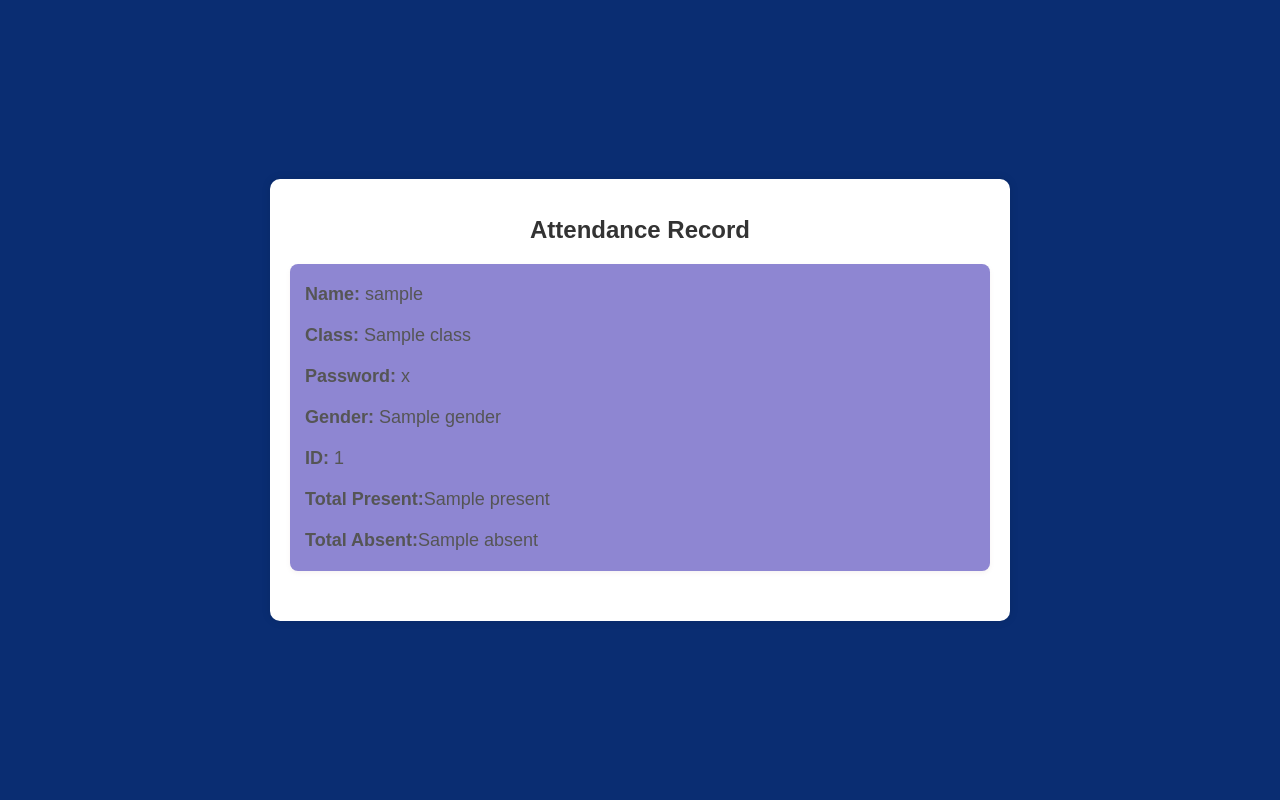
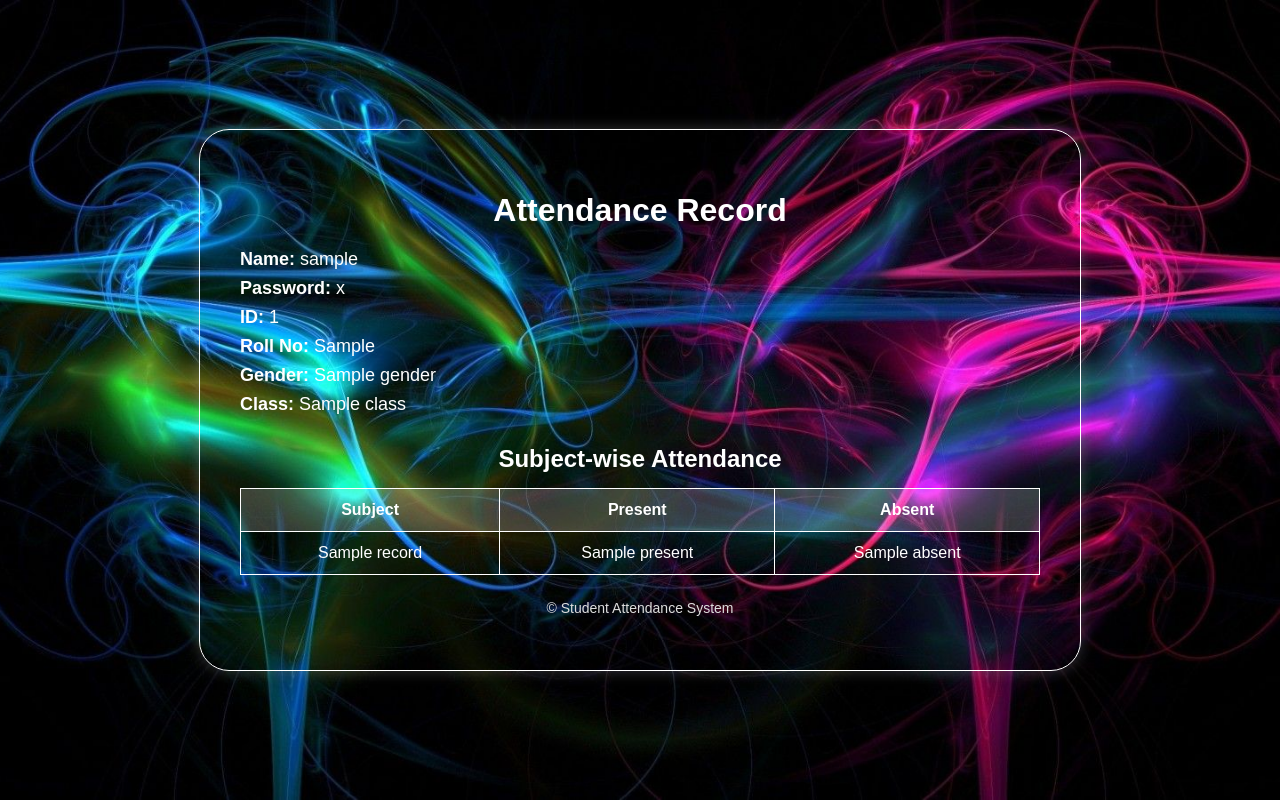
Before and after one commit to Stunner242/Team_Project, a Flask app: template templates/record.html in a window 1280 px wide. Run offline with Flask 3, Linux system fonts and the light colour scheme; the template is opened without the code that fills it: most values are stand-ins (such as "Sample title", 1, 10 or a date in 2020).

Commit message:
subject wise attdence will be record

```diff
--- a/All_Student_data.py
+++ b/All_Student_data.py
@@ -1,11 +1,11 @@
 import mysql.connector
-def get_all_student(class_name):
+def get_all_student(class_name,subject_name):
     try:
         # Connect to the database
         conn = mysql.connector.connect(host='localhost', user='root', password='Golu123', database='garvit')
         cursor = conn.cursor()
-        select_query = "SELECT id,username,gender,class,present,absent FROM student where class = %s"
-        cursor.execute(select_query,(class_name,))
+        select_query = "SELECT id,username,gender,class,present,absent FROM student where class = %s AND subject_name = %s"
+        cursor.execute(select_query,(class_name,subject_name))
         result = cursor.fetchall()
         conn.close()
         student_data = []
--- a/Main.py
+++ b/Main.py
@@ -30,20 +30,23 @@ def register_teacher():
 @app.route('/teacher-dashboard')
 def teacher_dashboard():
     class_name = request.args.get('class_name', None)
+    subject_name = request.args.get('subject_name', None)
     username = request.args.get('username', None)
-    return render_template('TeacherDashBoard.html', class_name=class_name, username=username)  #
-
+    return render_template('TeacherDashBoard.html', class_name=class_name, subject_name=subject_name,username=username)  # This will render the TeacherDashBoard.html page with class_name and subject_name as parameters
 # Route for student registration
 @app.route('/register-student')
 def register_student():
     return render_template('Student.html')  #  This will render the Student.html
 @app.route('/take_attendance')
 def take_attendance():
-    return capture_images()  # Call the capture_images function to start capturing images
+    class_name = request.args.get('class_name', None)
+    subject_name = request.args.get('subject_name', None)
+    return capture_images(class_name,subject_name)  # Call the capture_images function to start capturing images
 @app.route('/show_student')
 def show_student():
    class_name = request.args.get('class_name', None)
-   student_data = get_all_student(class_name)  # Get all student data for the specified class
+   subject_name = request.args.get('subject_name', None)
+   student_data = get_all_student(class_name,subject_name)  # Get all student data for the specified class
    return render_template('show_student.html', students=student_data)  # Render the show_student.html template with the student data
 # Route to handle form submission
 @app.route('/start', methods=['POST'])
--- a/TakeAttdence.py
+++ b/TakeAttdence.py
@@ -2,7 +2,7 @@ from Match import generate_face_encodings_from_image
 import cv2
 import os
 import time
-def capture_images():
+def capture_images(class_name, subject_name):
     desktop_path = r"C:\Users\Lenovo\OneDrive\Desktop\307"
     os.makedirs(desktop_path, exist_ok=True)
 
@@ -25,7 +25,7 @@ def capture_images():
             filepath = os.path.join(desktop_path, filename)
             cv2.imwrite(filepath, frame)
             print(f"Image saved successfully to: {filepath}")
-            generate_face_encodings_from_image(filepath)
+            generate_face_encodings_from_image(filepath,class_name,subject_name)
 
 
         # Exit on 'q' press
--- a/templates/record.html
+++ b/templates/record.html
@@ -2,67 +2,79 @@
 <html lang="en">
 <head>
     <meta charset="UTF-8">
-    <meta name="viewport" content="width=device-width, initial-scale=1.0">
-    <title>Student Details</title>
+    <title>Student Attendance</title>
     <style>
         body {
             font-family: Arial, sans-serif;
-            background-color: #0a2d72;
+            background-image: url("{{ url_for('static', filename='css/bg.jpg') }}");
+            background-size: cover;
+            background-position: center;
+            background-attachment: fixed;
             margin: 0;
-            padding: 0;
+            height: 100vh;
             display: flex;
             justify-content: center;
             align-items: center;
-            height: 100vh;
         }
 
         .container {
-            width: 80%;
-            max-width: 700px;
-            background-color: #ffffff;
-            border-radius: 10px;
-            box-shadow: 0px 0px 10px rgba(0, 0, 0, 0.1);
-            padding: 20px;
-        }
-
-        .header {
+            background: transparent;
+            border: 1px solid #ffffff;
+            padding: 40px;
+            border-radius: 30px;
+            box-shadow: 0px 0px 15px rgba(255, 255, 255, 0.2);
+            width: 90%;
+            max-width: 800px;
+            color: white;
             text-align: center;
-            margin-bottom: 20px;
         }
 
         .header h1 {
-            font-size: 24px;
-            color: #333;
-        }
-
-        .student-info, .attendance-info {
+            font-size: 32px;
             margin-bottom: 20px;
-            padding: 15px;
-            border-radius: 8px;
-            background-color: #8e86d2;
-            box-shadow: 0px 2px 4px rgba(167, 142, 142, 0.1);
+            color: white;
         }
 
         .student-info {
-            display: grid;
-            grid-template-columns: 1fr;
-            gap: 10px;
             margin-bottom: 30px;
+            text-align: left;
         }
 
-        .student-info p, .attendance-info p {
-            margin: 5px 0;
+        .student-info p {
             font-size: 18px;
-            color: #555;
+            margin: 8px 0;
         }
 
-        .attendance-info {
-            text-align: center;
+        h2 {
+            margin-bottom: 15px;
+            color: white;
         }
 
-        .attendance-info p {
-            font-size: 20px;
-            font-weight: bold;
+        table {
+            width: 100%;
+            border-collapse: collapse;
+            margin-top: 10px;
+        }
+
+        th, td {
+            padding: 12px;
+            border: 1px solid #ffffff;
+            text-align: center;
+            color: white;
+        }
+
+        th {
+            background-color: rgba(255, 255, 255, 0.2);
+        }
+
+        tr:nth-child(even) {
+            background-color: rgba(255, 255, 255, 0.1);
+        }
+
+        .footer {
+            margin-top: 25px;
+            font-size: 14px;
+            color: #ddd;
         }
     </style>
 </head>
@@ -73,13 +85,36 @@
         </div>
 
         <div class="student-info">
-            <p><strong>Name:</strong> {{ student.username }}</p>
-            <p><strong>Class:</strong> {{ student.class }}</p>
-            <p><strong>Password:</strong> {{ student.password }}</p>
-            <p><strong>Gender:</strong> {{ student.gender }}</p>
-            <p><strong>ID:</strong> {{ student.id }}</p>
-            <p><strong>Total Present:</strong>{{student.present}}</p>
-            <p><strong>Total Absent:</strong>{{student.absent}}</p>
+            <p><strong>Name: </strong> {{ student.username }}</p>
+            <p><strong>Password: </strong> {{ student.password }}</p>
+            <p><strong>ID: </strong> {{ student.id }}</p>
+            <p><strong>Roll No: </strong> {{ student.roll_no }}</p>
+            <p><strong>Gender: </strong> {{ student.gender }}</p>
+            <p><strong>Class: </strong> {{ student.class }}</p>
+        </div>
+
+        <h2>Subject-wise Attendance</h2>
+        <table>
+            <thead>
+                <tr>
+                    <th>Subject</th>
+                    <th>Present</th>
+                    <th>Absent</th>
+                </tr>
+            </thead>
+            <tbody>
+                {% for record in student.attendance %}
+                <tr>
+                    <td>{{ record.subject_name }}</td>
+                    <td>{{ record.present if record.present is not none else 0 }}</td>
+                    <td>{{ record.absent if record.absent is not none else 0 }}</td>
+                </tr>
+                {% endfor %}
+            </tbody>
+        </table>
+
+        <div class="footer">
+            <p>© Student Attendance System</p>
         </div>
     </div>
 </body>
```
Also changed, not shown: All_teacher_data.py (+7 -2 lines), Match.py (+3 -4 lines), StudentData.py (+43 -31 lines), templates/Classes.html (+8 -7 lines), templates/TeacherDashBoard.html (+9 -3 lines), updatepresent.py (+5 -5 lines).
